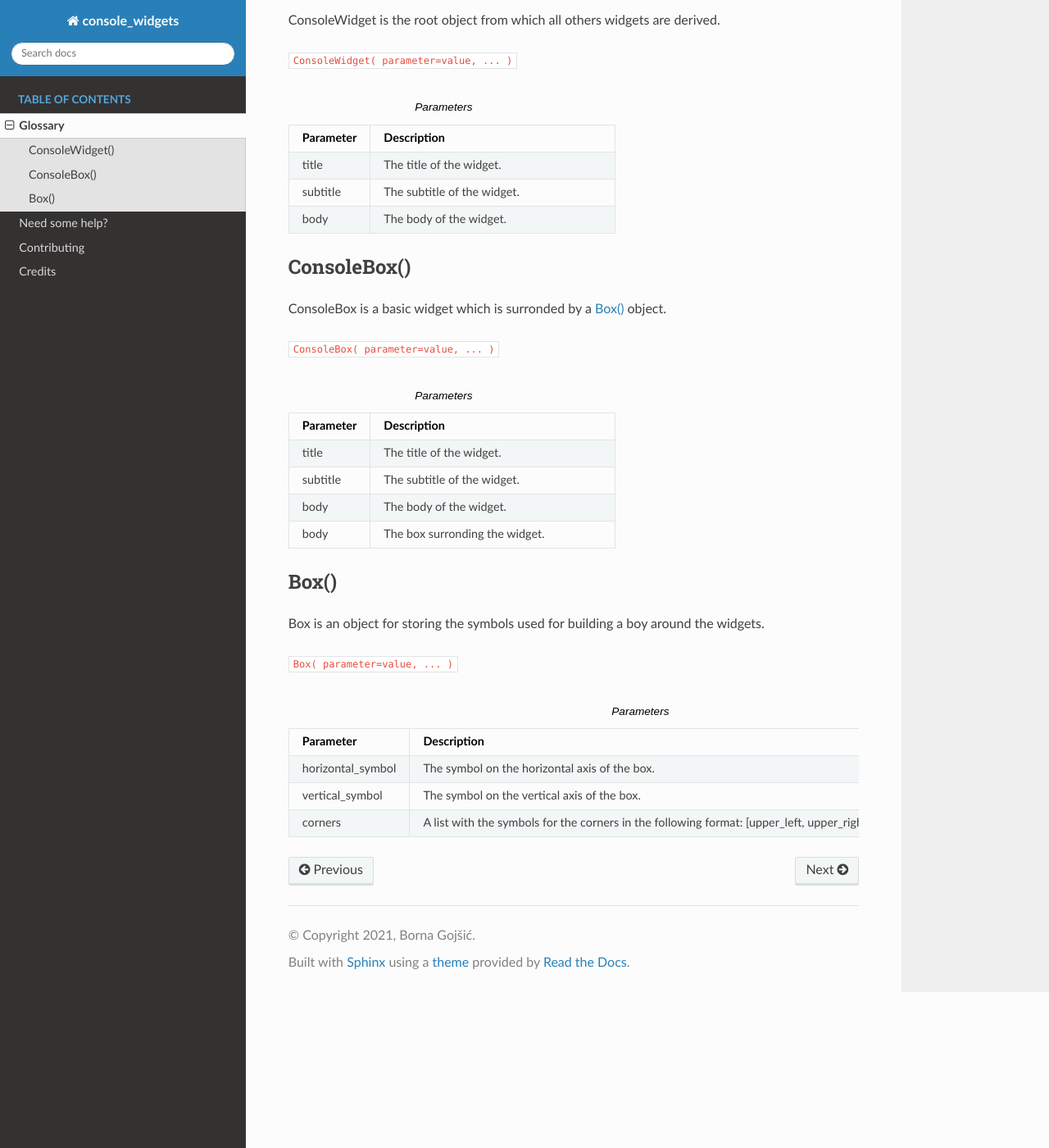
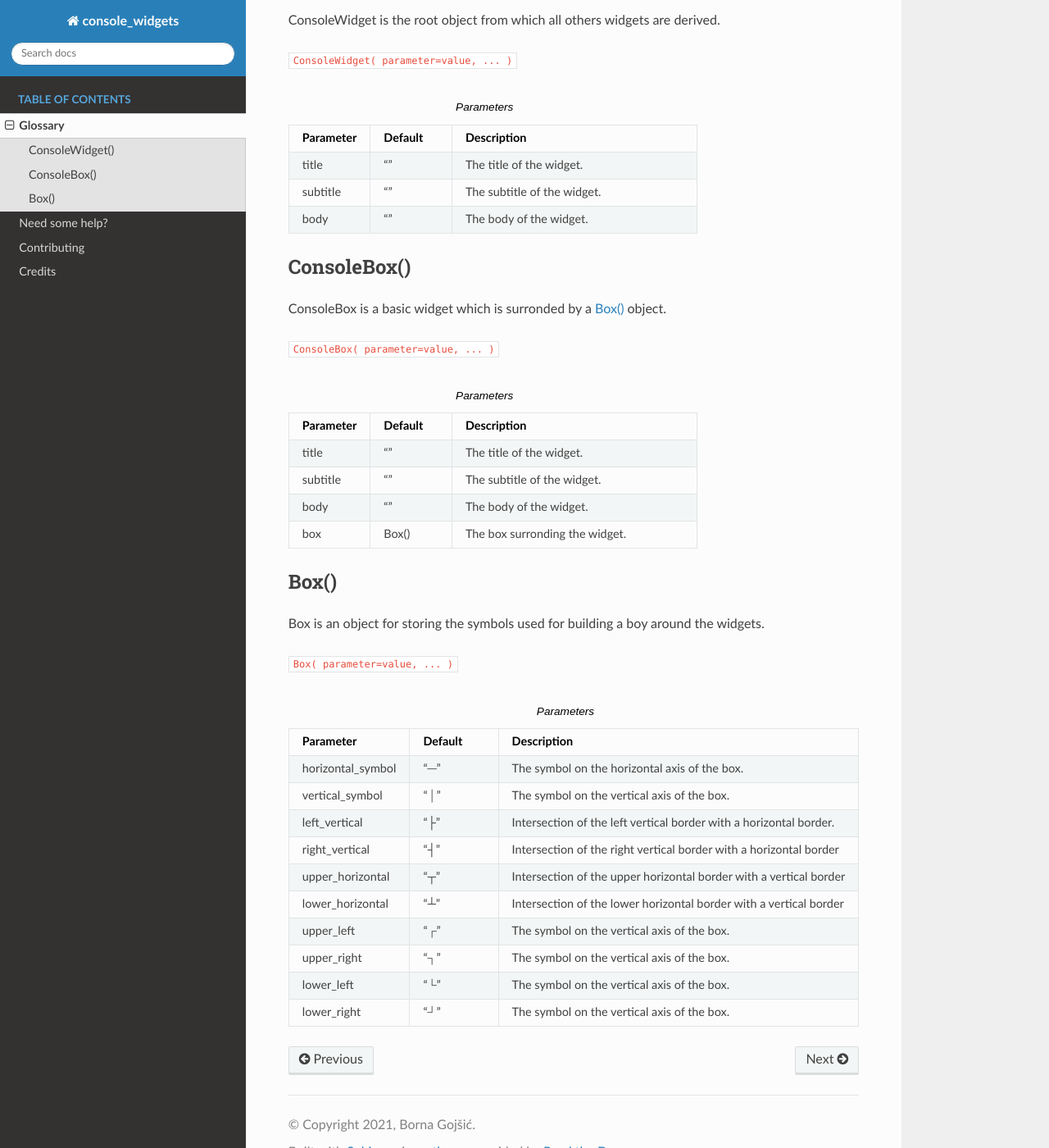
Before and after one commit to bornagojsic/console-widgets, a Sphinx documentation site: the page built from docs/source/glossary.rst, in a window 1280 px wide and 1400 px high, scrolled down 203 px. Shown: the whole window at 82% size. Built offline with Sphinx 7.4.7 and the Read the Docs theme 2.0.0, drawn with Linux system fonts in a browser that asks for light colours.

Commit message:
Updating the Box class and glossary
Adding corners and intersections directly to the Box class. Adding the Default column in the parameters tables in the glossary.

```diff
--- a/docs/source/glossary.rst
+++ b/docs/source/glossary.rst
@@ -10,16 +10,20 @@ ConsoleWidget is the root object from which all others widgets are derived.
 ``ConsoleWidget( parameter=value, ... )``
 
 .. list-table:: Parameters
-   :widths: 25 75
+   :widths: 25 25 75
    :header-rows: 1
 
    * - Parameter
+     - Default
      - Description
    * - title
+     - ""
      - The title of the widget.
    * - subtitle
+     - ""
      - The subtitle of the widget.
    * - body
+     - ""
      - The body of the widget.
 
 
@@ -32,18 +36,23 @@ ConsoleBox is a basic widget which is surronded by a :ref:`Box()<box>` object.
 ``ConsoleBox( parameter=value, ... )``
 
 .. list-table:: Parameters
-   :widths: 25 75
+   :widths: 25 25 75
    :header-rows: 1
 
    * - Parameter
+     - Default
      - Description
    * - title
+     - ""
      - The title of the widget.
    * - subtitle
+     - ""
      - The subtitle of the widget.
    * - body
+     - ""
      - The body of the widget.
-   * - body
+   * - box
+     - Box()
      - The box surronding the widget.
 
 
@@ -57,14 +66,39 @@ Box is an object for storing the symbols used for building a boy around the widg
 ``Box( parameter=value, ... )``
 
 .. list-table:: Parameters
-   :widths: 25 75
+   :widths: 25 25 75
    :header-rows: 1
 
    * - Parameter
+     - Default
      - Description
    * - horizontal_symbol
+     - "─"
      - The symbol on the horizontal axis of the box.
    * - vertical_symbol
+     - "│"
      - The symbol on the vertical axis of the box.
-   * - corners
-     - A list with the symbols for the corners in the following format: [upper_left, upper_right, lower_left, lower_right].
+   * - left_vertical
+     - "├"
+     - Intersection of the left vertical border with a horizontal border.
+   * - right_vertical
+     - "┤"
+     - Intersection of the right vertical border with a horizontal border
+   * - upper_horizontal
+     - "┬"
+     - Intersection of the upper horizontal border with a vertical border
+   * - lower_horizontal
+     - "┴"
+     - Intersection of the lower horizontal border with a vertical border
+   * - upper_left
+     - "┌"
+     - The symbol on the vertical axis of the box.
+   * - upper_right
+     - "┐"
+     - The symbol on the vertical axis of the box.
+   * - lower_left
+     - "└"
+     - The symbol on the vertical axis of the box.
+   * - lower_right
+     - "┘"
+     - The symbol on the vertical axis of the box.
```
Also changed, not shown: 1 other file.
